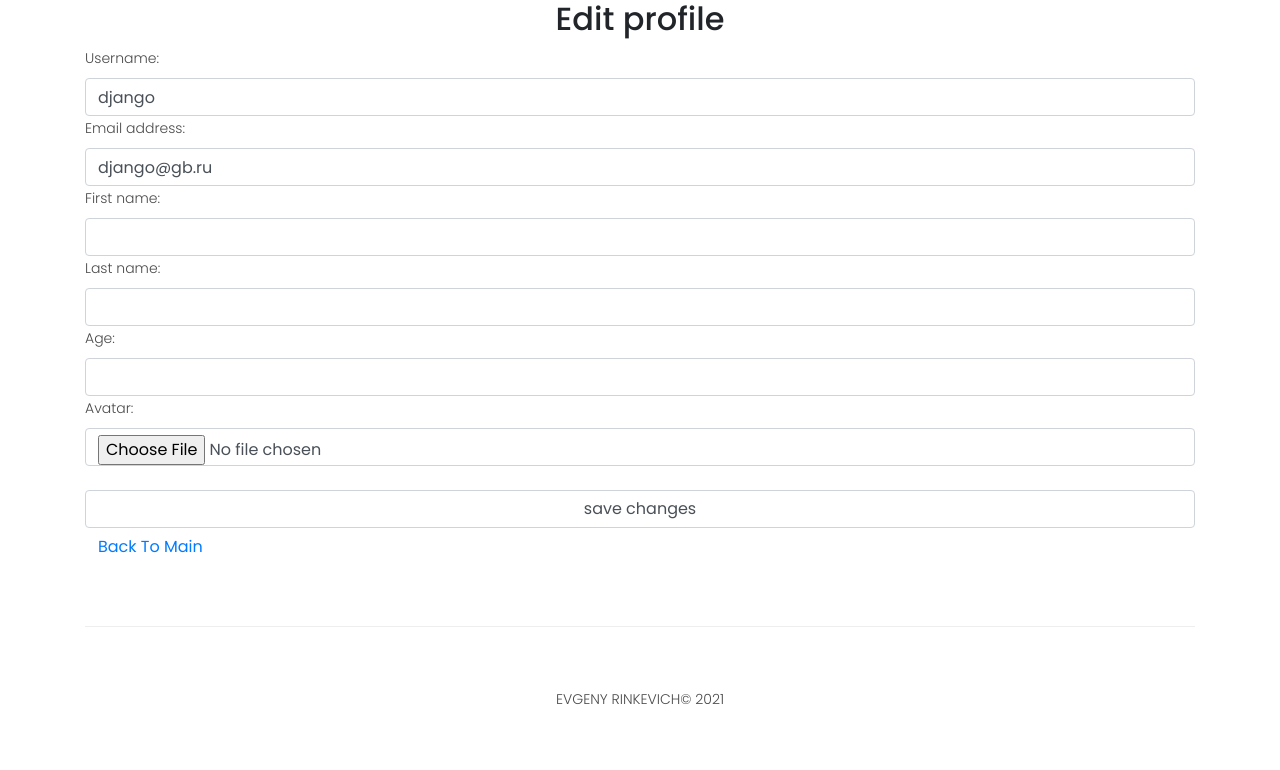
After one commit to evgenyrinkevich/django_gb, a Django app: page /auth/edit/ in a window 1280 px wide. The commit adds this page. Shown: the top 770 px of the page. Run offline with Django 3.2, Linux system fonts and the light colour scheme; a user stored in the database is signed in; some libraries are stand-ins or nearby versions.

Commit message:
Lesson 4
-authapp
-fill db command (updated)
- ShopUser model
- login / logout
- user registration
- edit user profile & first name validation

```diff
--- a/authapp/forms.py
+++ b/authapp/forms.py
@@ -1,4 +1,6 @@
-from django.contrib.auth.forms import AuthenticationForm, UserCreationForm
+from django.contrib.auth.forms import AuthenticationForm, UserCreationForm, UserChangeForm
+import django.forms as forms
+from django.core.exceptions import ValidationError
 
 from authapp.models import ShopUser
 
@@ -18,7 +20,7 @@ class ShopUserRegisterForm(UserCreationForm):
     class Meta:
         model = ShopUser
         fields = (
-            'username', 'password1', 'password1', 'email', 'first_name', 'last_name', 'age', 'avatar'
+            'username', 'password1', 'password2', 'email', 'first_name', 'last_name', 'age', 'avatar'
         )
 
     def __init__(self, *args, **kwargs):
@@ -26,3 +28,44 @@ class ShopUserRegisterForm(UserCreationForm):
         for field_name, field in self.fields.items():
             field.widget.attrs['class'] = f'form-control {field_name}'
             field.help_text = ''
+
+    def clean_age(self):
+        data = self.cleaned_data['age']
+        if data < 18:
+            raise ValidationError('You are too young!')
+        return data
+
+    def clean_first_name(self):
+        data = self.cleaned_data['first_name']
+        if not data.isascii():
+            raise ValidationError('First name should be latin characters')
+        return data
+
+
+class ShopUserEditForm(UserChangeForm):
+    class Meta:
+        model = ShopUser
+        fields = (
+            'username', 'password', 'email', 'first_name', 'last_name', 'age', 'avatar'
+        )
+
+    def __init__(self, *args, **kwargs):
+        super().__init__(*args, **kwargs)
+        for field_name, field in self.fields.items():
+            if field_name == 'password':
+                field.widget = forms.HiddenInput()
+            else:
+                field.widget.attrs['class'] = f'form-control {field_name}'
+                field.help_text = ''
+
+    def clean_age(self):
+        data = self.cleaned_data['age']
+        if data < 18:
+            raise ValidationError('You are too young!')
+        return data
+
+    def clean_first_name(self):
+        data = self.cleaned_data['first_name']
+        if not data.isascii():
+            raise ValidationError('First name should be latin characters')
+        return data
--- a/authapp/templates/authapp/base.html
+++ b/authapp/templates/authapp/base.html
@@ -2,7 +2,11 @@
 {% load static %}
 <html lang="en">
 <head>
-    <meta charset="UTF-8">
+    <meta charset="utf-8">
+    <meta name="viewport" content="width=device-width, initial-scale=1, shrink-to-fit=no">
+    <meta name="description" content="">
+    <meta name="author" content="">
+    <link href="https://fonts.googleapis.com/css?family=Poppins:100,200,300,400,500,600,700,800,900&display=swap" rel="stylesheet">
     <title>
       {{ title|title }}
     </title>
@@ -15,6 +19,13 @@
 
 </head>
 <body>
+    <div id="preloader">
+        <div class="jumper">
+            <div></div>
+            <div></div>
+            <div></div>
+        </div>
+    </div>
 <div class="container">
   <div class="login">
 
@@ -24,6 +35,20 @@
   </div>
 
 </div>
+    {% block footer %}
+      <footer>
+        <div class="container">
+          <div class="row">
+            <div class="col-md-12">
+              <div class="inner-content">
+                <p>Evgeny Rinkevich© {% now "Y" %}
+                </p>
+              </div>
+            </div>
+          </div>
+        </div>
+      </footer>
+    {% endblock %}
 
     {% block js %}
       <!-- Bootstrap core JavaScript -->
--- /dev/null
+++ b/authapp/templates/authapp/edit.html
@@ -0,0 +1,17 @@
+{% extends 'authapp/base.html' %}
+{% load static %}
+
+{% block container %}
+    <div class="h2 text-center head">
+      Edit profile
+    </div>
+    <form class="form-horizontal" method="post" enctype="multipart/form-data">
+        {% csrf_token %}
+        {{ form.as_p }}
+        <br>
+        <input class="form-control" type="submit" value="save changes">
+    </form>
+    <a class="btn btn-default" href="{% url 'main:index' %}" class="btn btn-round form-control">
+        Back To Main
+    </a>
+{% endblock %}
--- a/authapp/urls.py
+++ b/authapp/urls.py
@@ -8,4 +8,5 @@ urlpatterns = [
     path('login/', authapp.login, name='login'),
     path('logout/', authapp.logout, name='logout'),
     path('register/', authapp.register, name='register'),
+    path('edit/', authapp.edit, name='edit'),
 ]
--- a/authapp/views.py
+++ b/authapp/views.py
@@ -3,7 +3,7 @@ from django.http import HttpResponseRedirect
 from django.shortcuts import render
 from django.urls import reverse
 
-from authapp.forms import ShopUserLoginForm, ShopUserRegisterForm
+from authapp.forms import ShopUserLoginForm, ShopUserRegisterForm, ShopUserEditForm
 
 
 def login(request):
@@ -44,3 +44,18 @@ def register(request):
         'form': form
     }
     return render(request, 'authapp/register.html', context)
+
+
+def edit(request):
+    if request.method == 'POST':
+        form = ShopUserEditForm(request.POST, request.FILES, instance=request.user)
+        if form.is_valid():
+            form.save()
+            return HttpResponseRedirect(reverse('auth:edit'))
+    else:
+        form = ShopUserEditForm(instance=request.user)
+    context = {
+        'title': 'edit profile',
+        'form': form
+    }
+    return render(request, 'authapp/edit.html', context)
--- a/mainapp/templates/mainapp/includes/inc__category_menu.html
+++ b/mainapp/templates/mainapp/includes/inc__category_menu.html
@@ -8,7 +8,7 @@
     </li>
     {% for item in categories %}
         <li {% if request.resolver_match.kwargs.pk == item.pk %}class="active" {% endif %}>
-            <a href="{% url 'main:category' item.id %}">{{ item.name }}</a>
+            <a class="nav-link" href="{% url 'main:category' item.id %}">{{ item.name }}</a>
         </li>
     {% endfor %}
 </ul>
--- a/mainapp/templates/mainapp/includes/inc__main_menu.html
+++ b/mainapp/templates/mainapp/includes/inc__main_menu.html
@@ -18,7 +18,7 @@
     </li>
     {% if user.is_authenticated %}
         <li class="nav-item">
-            <a class="nav-link" href="{#% url 'auth:edit' %#}">
+            <a class="nav-link" href="{% url 'auth:edit' %}">
                 {{ user.first_name|default:'user'|title }}
             </a>
         </li>
```
Also changed, not shown: db.sqlite3.
